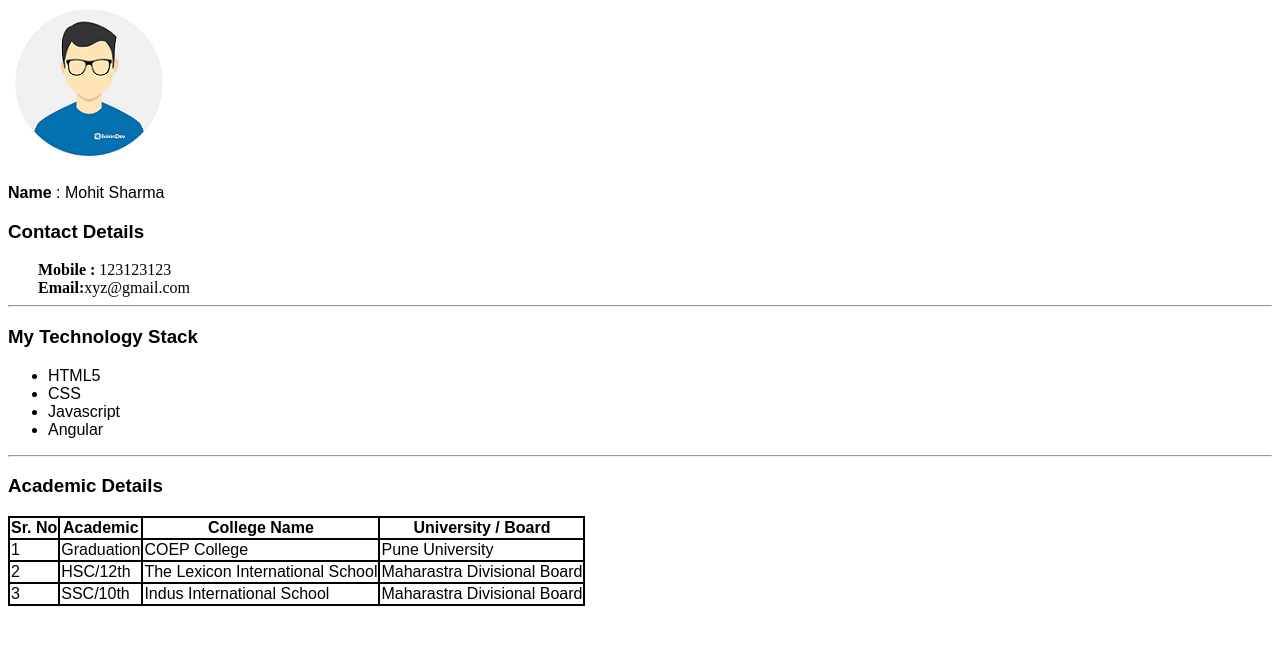
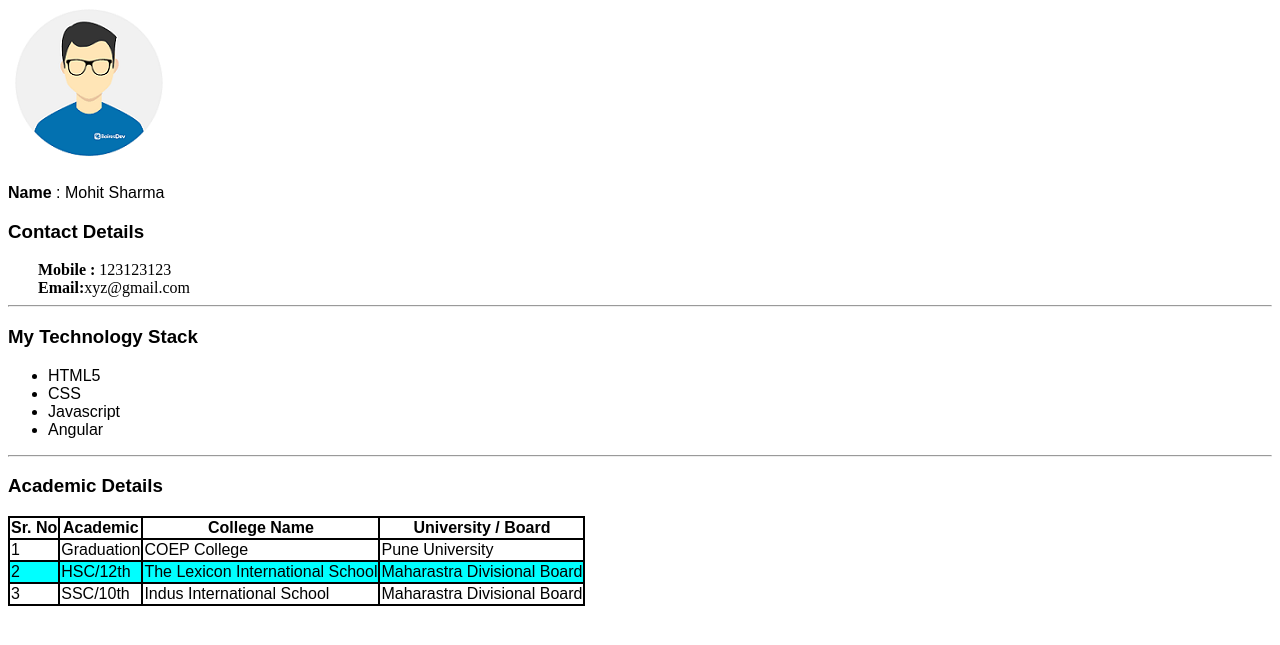
Before and after one commit to Jagdish606/my-profile, a plain HTML site: page aboutMe.html in a window 1280 px wide. Shown: the part 89-734 px from the top of the page. Drawn offline with Linux system fonts and the light colour scheme; a web font is replaced by a local one.

Commit message:
updated
updated

```diff
--- a/aboutMe.html
+++ b/aboutMe.html
@@ -28,6 +28,9 @@
         }
         span{
             padding-left: 30px;
+        }
+        tr:nth-child(even){
+            background-color: aqua;
         }
     </style>
 </head>
```
